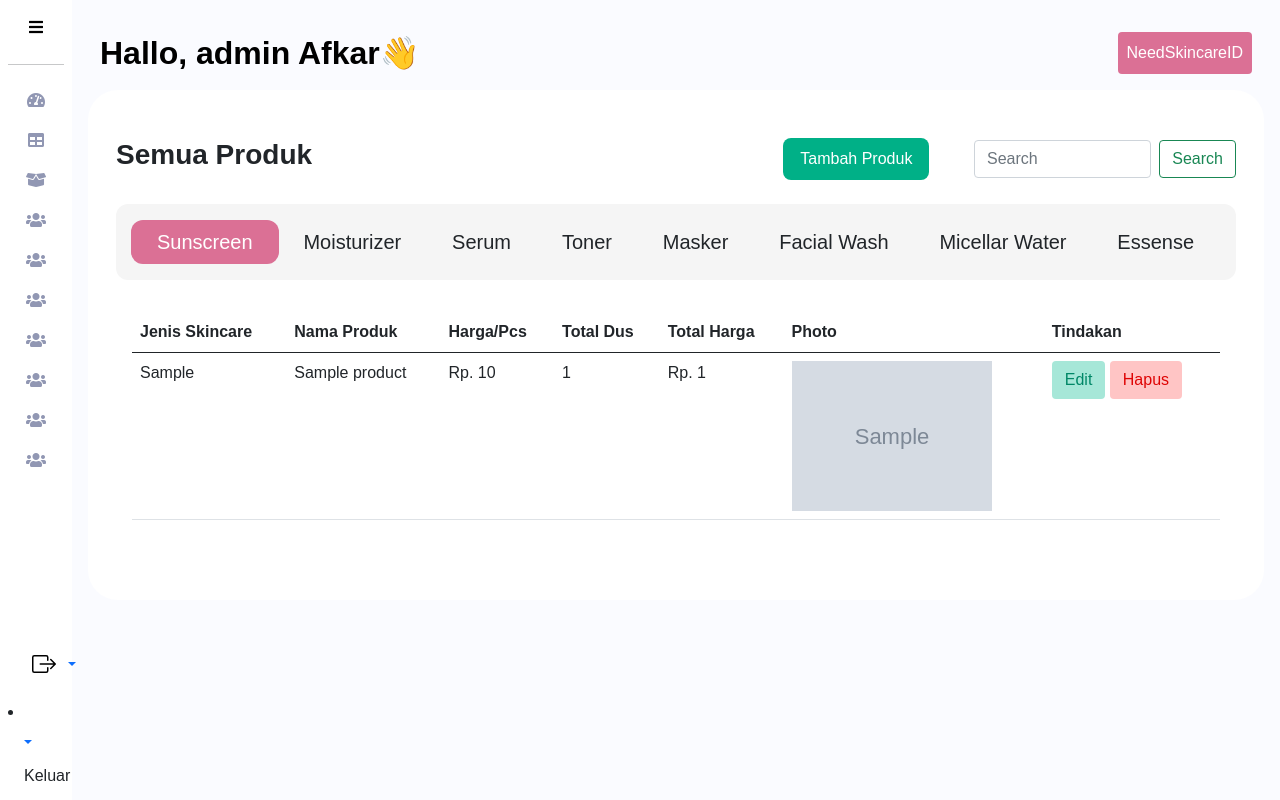
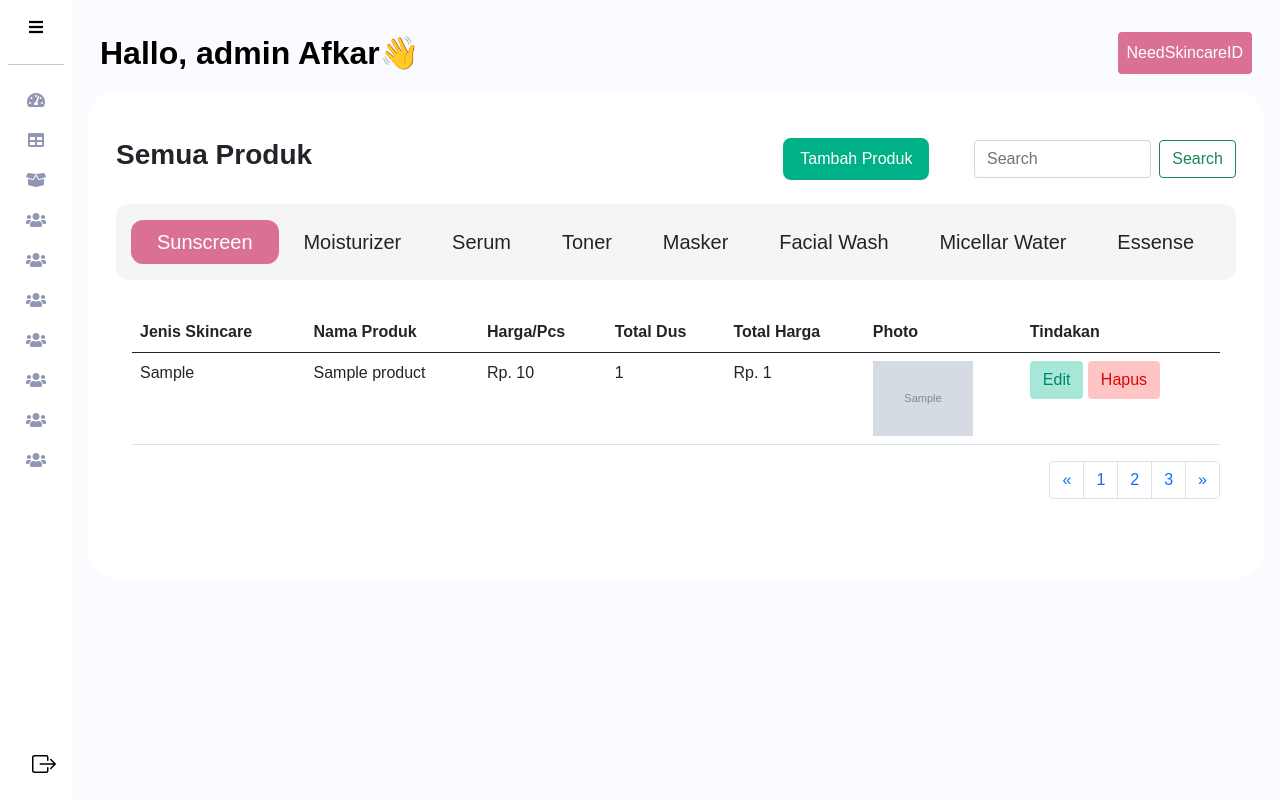
Before and after one commit to deskastudio/needskincareid, a Flask app: page /adminProduk in a window 1280 px wide. Run offline with Flask 3, Linux system fonts and the light colour scheme; grey boxes marked "Sample" are stand-in pictures; a database or web service that is not in the repository returns one stand-in record (values such as "Sample title").

Commit message:
penambahan

```diff
--- a/templates/adminProduk.html
+++ b/templates/adminProduk.html
@@ -90,7 +90,7 @@
                         <td>Rp. {{ product.harga_per_pcs }}</td>
                         <td>{{ product.total_dus }}</td>
                         <td>Rp. {{ product.total_harga }}</td>
-                        <td><img src="../static/uploads/{{ product.photo }}" alt="{{ product.jenis_skincare }}" width="200px" class="product-image" style="cursor: pointer;"></td>
+                        <td><img src="../static/uploads/{{ product.photo }}" alt="{{ product.jenis_skincare }}" width="100px" class="product-image" style="cursor: pointer;"></td>
                         <td>
                             <button class="btn" style="background-color:#A6E7D8; color:#008767;">Edit</button>
                             <button class="btn" style="background-color: #FFC5C5; color: #DF0404;">Hapus</button>
@@ -99,17 +99,38 @@
                     {% endfor %}
                     </tbody>
                   </table>
+
+                  <div class="d-flex justify-content-end">
+                    <nav aria-label="Page navigation example">
+                      <ul class="pagination">
+                        <li class="page-item">
+                          <a class="page-link" href="#" aria-label="Previous">
+                            <span aria-hidden="true">&laquo;</span>
+                          </a>
+                        </li>
+                        <li class="page-item"><a class="page-link" href="#">1</a></li>
+                        <li class="page-item"><a class="page-link" href="#">2</a></li>
+                        <li class="page-item"><a class="page-link" href="#">3</a></li>
+                        <li class="page-item">
+                          <a class="page-link" href="#" aria-label="Next">
+                            <span aria-hidden="true">&raquo;</span>
+                          </a>
+                        </li>
+                      </ul>
+                    </nav>
+                  </div>
+
               </div>
           </div>
     </div>
     <!-- hero section end -->
 
-    <!-- Modal -->
+    <!-- Modal untuk Tambah Produk -->
     <div class="modal fade" id="addProductModal" tabindex="-1" aria-labelledby="addProductModalLabel" aria-hidden="true">
       <div class="modal-dialog">
-        <div class="modal-content">
+        <div class="modal-content bg-light p-3">
           <div class="modal-header">
-            <h5 class="modal-title" id="addProductModalLabel">Tambah Produk Baru</h5>
+            <h5 class="modal-title p-2" id="addProductModalLabel" style="background-color: #DB7095; color: white; border-radius: 8px;">Tambah Produk Baru</h5>
             <button type="button" class="btn-close" data-bs-dismiss="modal" aria-label="Close"></button>
           </div>
           <div class="modal-body">
@@ -148,14 +169,14 @@
                 <label for="photo" class="form-label">Upload Foto</label>
                 <input type="file" class="form-control" id="photo" name="photo" required>
               </div>
-              <button type="submit" class="btn btn-primary">Tambah</button>
+              <button type="submit" class="btn p-2" style="background-color: #00B087; color: white; border-radius: 8px;">Tambah Produk</button>
             </form>
           </div>
         </div>
       </div>
     </div>
 
-    <!-- Modal for product image -->
+    <!-- Modal untuk melihat gambar produk -->
     <div class="modal fade" id="productImageModal" tabindex="-1" aria-labelledby="productImageModalLabel" aria-hidden="true">
       <div class="modal-dialog modal-lg modal-dialog-centered">
         <div class="modal-content">
--- a/templates/sidebarAdmin.html
+++ b/templates/sidebarAdmin.html
@@ -87,9 +87,9 @@
           </li>
       </ul>
       <div class="dropdown">
-        <a href="#" id="keluar-link" class="d-flex align-items-center justify-content-center justify-content-sm-start p-3 link-body-emphasis text-decoration-none dropdown-toggle" data-bs-toggle="dropdown" aria-expanded="false">
+        <a href="#" id="keluar-link" class="nav-link py-2">
         <img src="./static/img/box-arrow-right.svg" alt="" width="40" height="40" class="px-2">
-        <li><a class="dropdown-item" href="#">Keluar</a></li>
+          <span>Keluar <span class="float-end"> > </span></span>
         </a>
       </div>
     </div>
```
